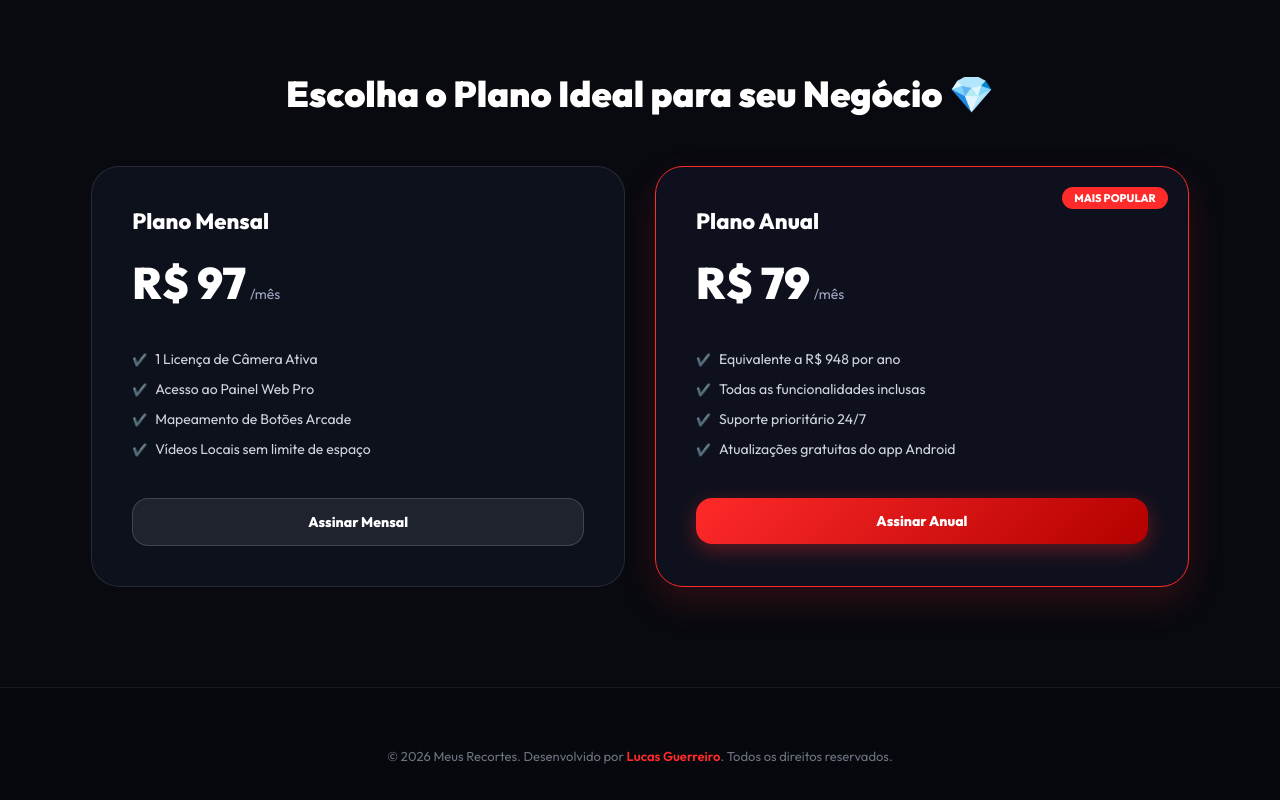
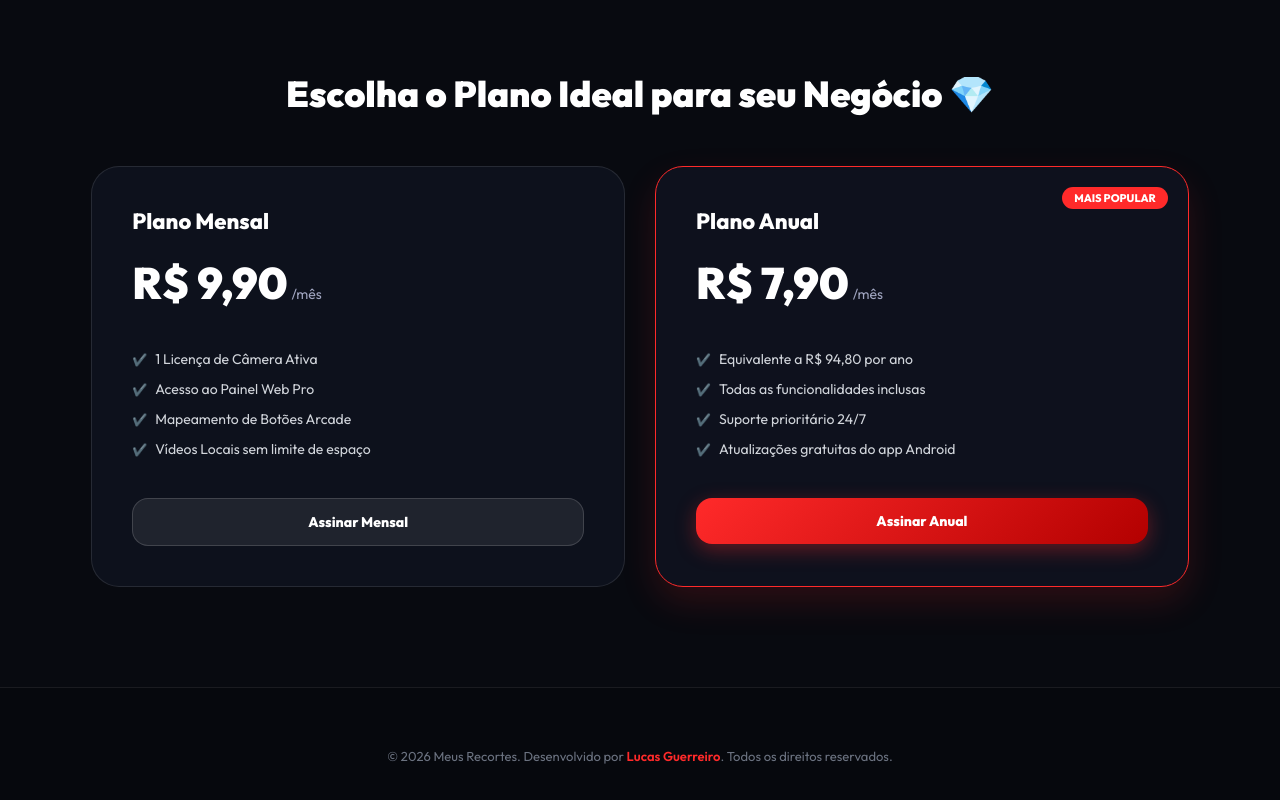
Before and after one commit to Lucas-Guerreiro/meus-recortes, a plain HTML site: page index.html in a window 1280 px wide. Shown: the part 1971-2771 px from the top of the page. Drawn offline with Linux system fonts and the light colour scheme.

Commit message:
style: Atualiza valores dos planos para R$ 9,90/mes

```diff
--- a/index.html
+++ b/index.html
@@ -538,7 +538,7 @@
         <div class="pricing-grid">
             <div class="pricing-card">
                 <div class="price-title">Plano Mensal</div>
-                <div class="price-value">R$ 97<span>/mês</span></div>
+                <div class="price-value">R$ 9,90<span>/mês</span></div>
                 <ul class="price-features">
                     <li>1 Licença de Câmera Ativa</li>
                     <li>Acesso ao Painel Web Pro</li>
@@ -551,9 +551,9 @@
             <div class="pricing-card premium">
                 <span class="pricing-badge">Mais Popular</span>
                 <div class="price-title">Plano Anual</div>
-                <div class="price-value">R$ 79<span>/mês</span></div>
+                <div class="price-value">R$ 7,90<span>/mês</span></div>
                 <ul class="price-features">
-                    <li>Equivalente a R$ 948 por ano</li>
+                    <li>Equivalente a R$ 94,80 por ano</li>
                     <li>Todas as funcionalidades inclusas</li>
                     <li>Suporte prioritário 24/7</li>
                     <li>Atualizações gratuitas do app Android</li>
```
